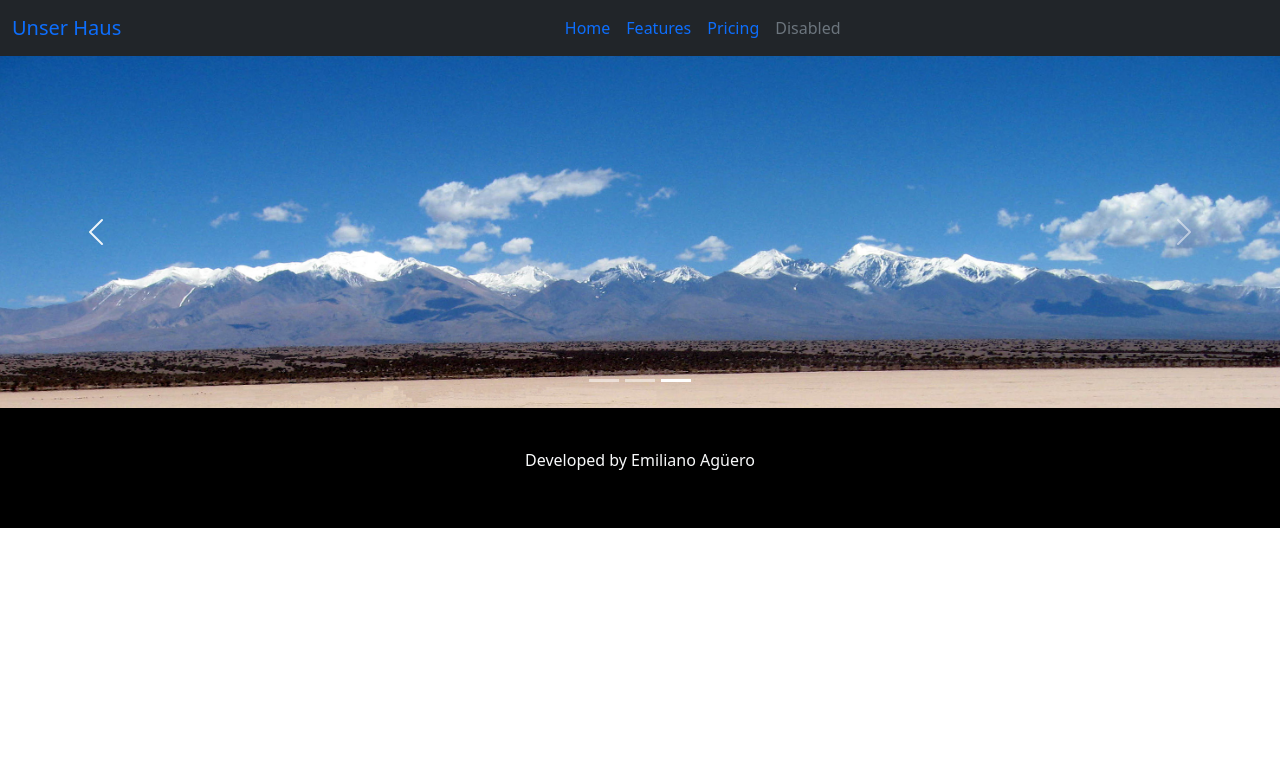
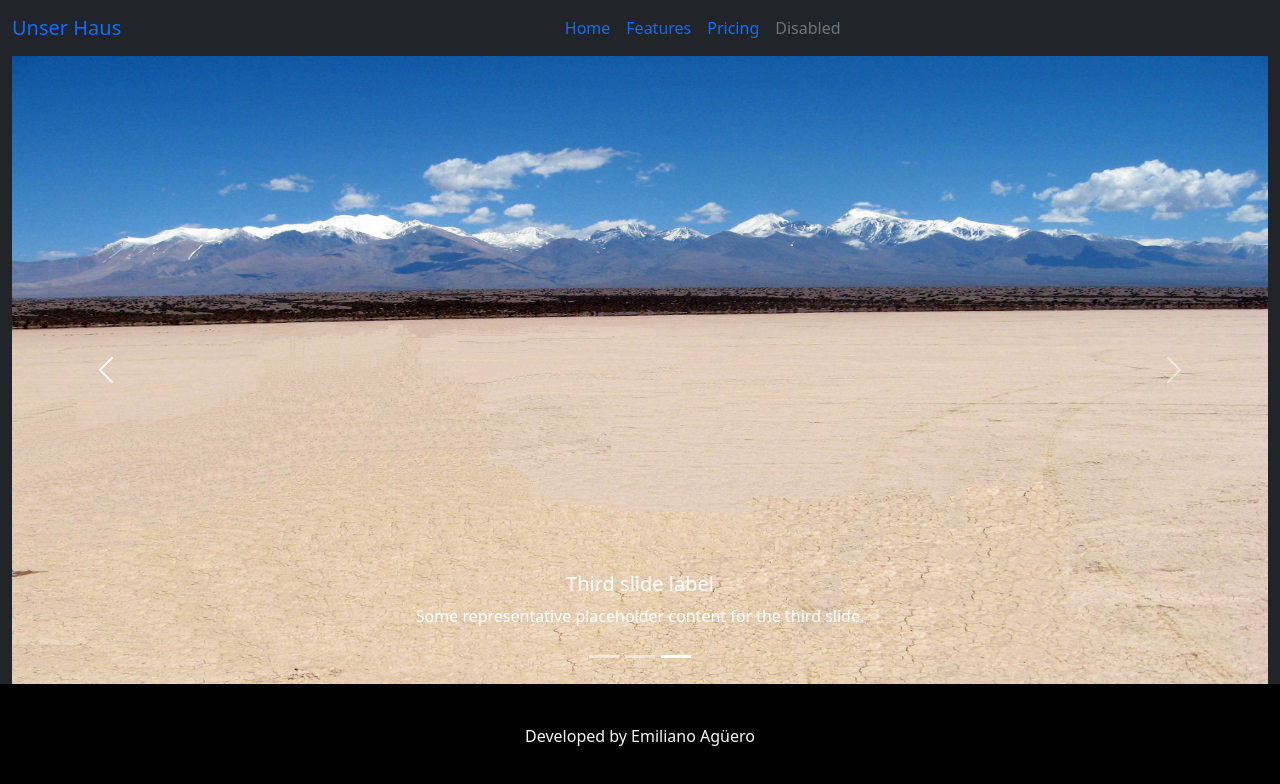
Before and after one commit to EmiAguero1997/Unser-Haus, an Angular app: page /home in a window 1280 px wide. Both pictures are taken after a click on the button "Previous". Shown: the top 784 px of the page. Built offline with nearby package versions, Linux system fonts and the light colour scheme.

Commit message:
layout footer fix

```diff
--- a/src/modules/layout/footer/footer.component.css
+++ b/src/modules/layout/footer/footer.component.css
@@ -3,6 +3,6 @@
     width: 100vw;
     background-color: black;
     padding: 40px;
-
-    position:absolute;
+    bottom:0px;
+    /* position:absolute; */
 }
--- a/src/modules/layout/hero/hero.component.css
+++ b/src/modules/layout/hero/hero.component.css
@@ -1,6 +1,14 @@
-.carousel-responsive{
+/* .carousel-responsive{
     display: grid;
     gap: 1rem;
-    grid-auto-rows: 22rem;
+    grid-auto-rows: 40rem;
     grid-template-columns: auto;
+    position: relative;
+} */
+
+.image {
+
+    max-inline-size: 100%;  /*images should never be rendered at a size wider than their containing element using max-inline-size. */
+    block-size: auto;
+    aspect-ratio: 2/1;
 }
--- a/src/modules/layout/hero/hero.component.html
+++ b/src/modules/layout/hero/hero.component.html
@@ -1,26 +1,28 @@
+<div class="container-fluid bg-dark">
   <div id="carouselExampleCaptions" class="carousel slide carousel-responsive" data-bs-ride="false">
     <div class="carousel-indicators">
-    <button type="button" data-bs-target="#carouselExampleCaptions" data-bs-slide-to="0" class="active" aria-current="true" aria-label="Slide 1"></button>
+      <button type="button" data-bs-target="#carouselExampleCaptions" data-bs-slide-to="0" class="active"
+        aria-current="true" aria-label="Slide 1"></button>
       <button type="button" data-bs-target="#carouselExampleCaptions" data-bs-slide-to="1" aria-label="Slide 2"></button>
       <button type="button" data-bs-target="#carouselExampleCaptions" data-bs-slide-to="2" aria-label="Slide 3"></button>
     </div>
     <div class="carousel-inner">
       <div class="carousel-item active">
-      <img src="../../../assets/Barreal,_Calingasta,_San_Juan.jpg" class="d-block w-100 h-50" alt="...">
+        <img src="../../../assets/Barreal,_Calingasta,_San_Juan.jpg" class="image"  alt="...">
         <div class="carousel-caption d-none d-md-block">
           <h5>First slide label</h5>
           <p>Some representative placeholder content for the first slide.</p>
         </div>
       </div>
       <div class="carousel-item">
-      <img src="../../../assets/Barreal.jpg" class="d-block w-100" alt="...">
+        <img src="../../../assets/Barreal.jpg" class="image"  alt="...">
         <div class="carousel-caption d-none d-md-block">
           <h5>Second slide label</h5>
           <p>Some representative placeholder content for the second slide.</p>
         </div>
       </div>
       <div class="carousel-item">
-      <img src="../../../assets/Pampa_del_Leoncito_en_San_Juan.jpg" class="d-block w-100" alt="...">
+        <img src="../../../assets/Pampa_del_Leoncito_en_San_Juan.jpg" class="image"  alt="...">
         <div class="carousel-caption d-none d-md-block">
           <h5>Third slide label</h5>
           <p>Some representative placeholder content for the third slide.</p>
@@ -36,3 +38,5 @@
       <span class="visually-hidden">Next</span>
     </button>
   </div>
+
+</div>
```
Lines whose indentation alone changed are shown as unchanged.
